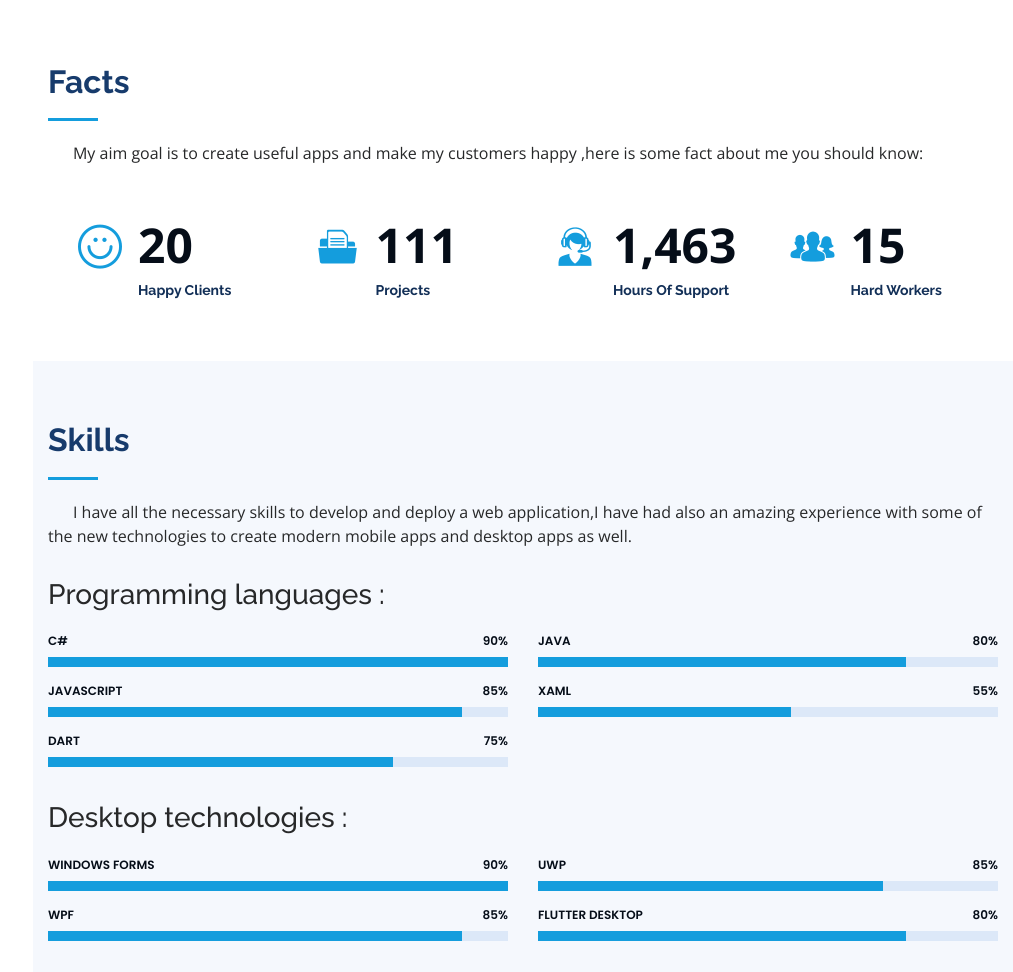
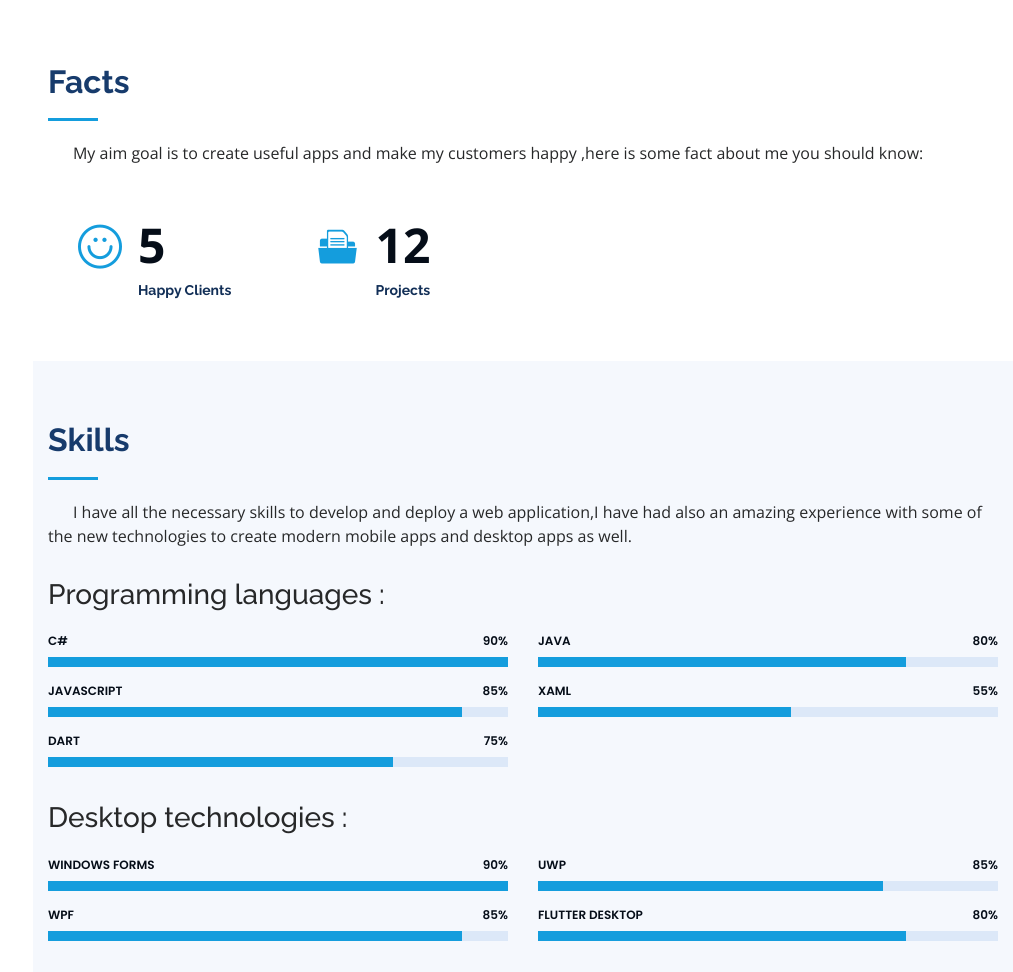
Before and after one commit to samoray1998/MyResume, a plain HTML site: page index.html in a window 1280 px wide. Shown: the part 1370-2342 px from the top of the page, without its empty margins (267-1280 px from the left). Drawn offline with nearby package versions, Linux system fonts and the light colour scheme.

Commit message:
changed facts

```diff
--- a/index.html
+++ b/index.html
@@ -145,7 +145,7 @@
                     <div class="col-lg-3 col-md-6 d-md-flex align-items-md-stretch" data-aos="fade-up">
                         <div class="count-box">
                             <i class="icofont-simple-smile"></i>
-                            <span data-toggle="counter-up">20</span>
+                            <span data-toggle="counter-up">5</span>
                             <p><strong>Happy Clients</strong> </p>
                         </div>
                     </div>
@@ -153,12 +153,12 @@
                     <div class="col-lg-3 col-md-6 d-md-flex align-items-md-stretch" data-aos="fade-up" data-aos-delay="100">
                         <div class="count-box">
                             <i class="icofont-document-folder"></i>
-                            <span data-toggle="counter-up">111</span>
+                            <span data-toggle="counter-up">12</span>
                             <p><strong>Projects</strong> </p>
                         </div>
                     </div>
 
-                    <div class="col-lg-3 col-md-6 d-md-flex align-items-md-stretch" data-aos="fade-up" data-aos-delay="200">
+                    <!-- <div class="col-lg-3 col-md-6 d-md-flex align-items-md-stretch" data-aos="fade-up" data-aos-delay="200">
                         <div class="count-box">
                             <i class="icofont-live-support"></i>
                             <span data-toggle="counter-up">1,463</span>
@@ -172,7 +172,7 @@
                             <span data-toggle="counter-up">15</span>
                             <p><strong>Hard Workers</strong> </p>
                         </div>
-                    </div>
+                    </div> -->
 
                 </div>
 
```
